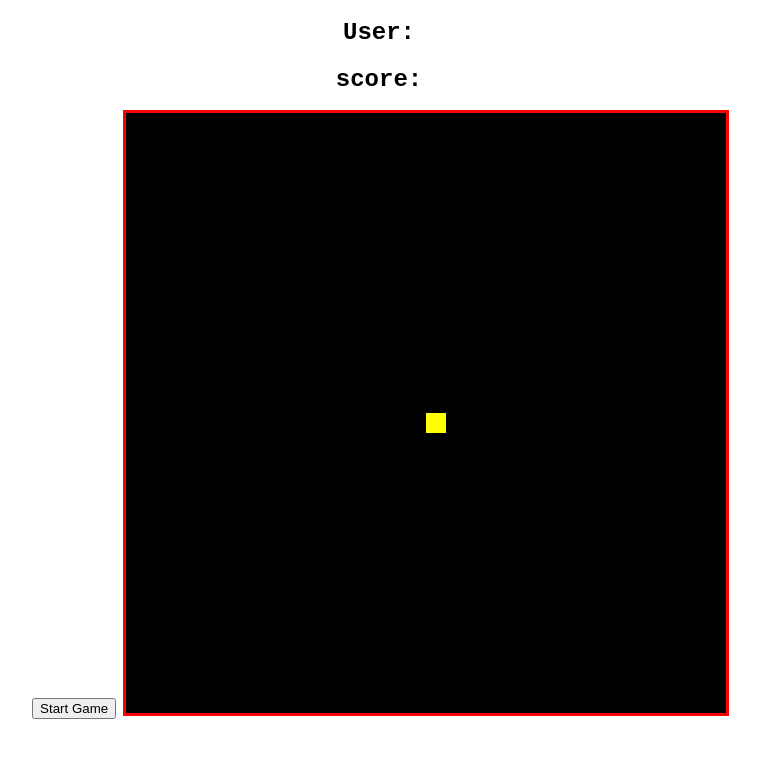
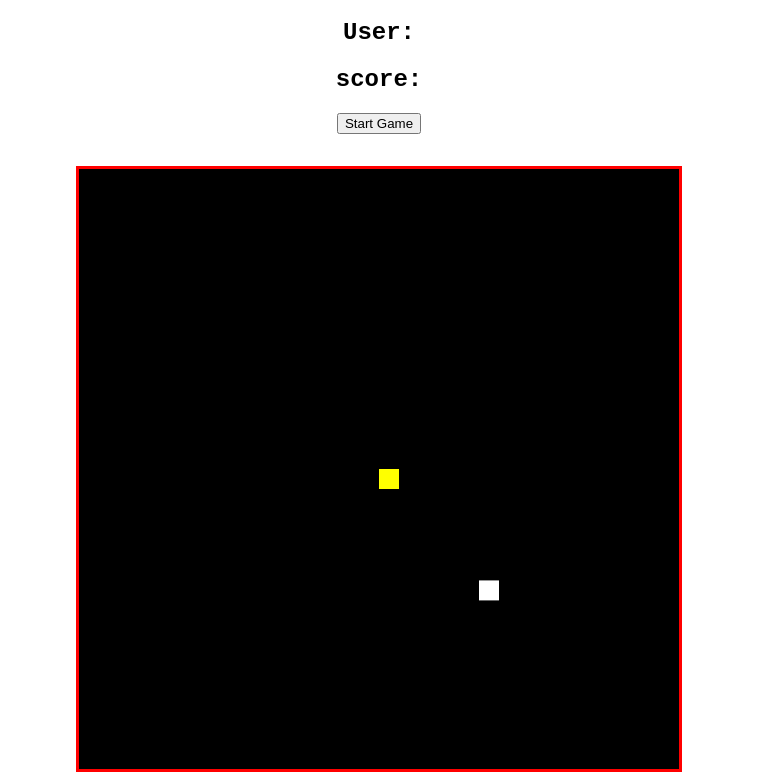
Before and after one commit to timothybrennanjr/Arcade, a plain HTML site: page index.html in a window 1280 px wide. Shown: the part 61-843 px from the top of the page, without its empty margins (261-1021 px from the left). Before the commit the page ends 800 px from the top, so only its background shows below. Drawn offline with Linux system fonts and the light colour scheme.

Commit message:
fixed my spawn food function.

```diff
--- a/index.css
+++ b/index.css
@@ -6,3 +6,6 @@ body {
     background-color: black;
     outline: red 3px solid;
 }
+.divMain{
+    padding-bottom: 35px;
+}
--- a/index.html
+++ b/index.html
@@ -1,19 +1,20 @@
 <!DOCTYPE html>
 <html lang="en">
   <head>
-  <meta charset="UTF-8">
-  <meta http-equiv="X-UA-Compatible" content="IE=edge">
-  <meta name="viewport" content="width=device-width, initial-scale=1.0">
-  <link rel="stylesheet" href="index.css">
+    <meta charset="UTF-8" />
+    <meta http-equiv="X-UA-Compatible" content="IE=edge" />
+    <meta name="viewport" content="width=device-width, initial-scale=1.0" />
+    <link rel="stylesheet" href="index.css" />
     <script defer src="index.js"></script>
     <title>SnakeGame</title>
   </head>
   <body>
+    <div class="divMain">
       <h1>Snake</h1>
-  <h2 id="user">User: </h2>
-  <h2 id="score">score: </h2>
-  <button id="startButton">Start Game</button>
-
+      <h2 id="user">User:</h2>
+      <h2 id="score">score:</h2>
+      <button id="startButton" onclick="startGame()">Start Game</button>
+    </div>
     <canvas id="board" height="600px" width="600px"></canvas>
   </body>
 </html>
--- a/index.js
+++ b/index.js
@@ -12,49 +12,61 @@ let snakeX = board.width / 2;
 // (let y = board.height) because goes up on the axis.
 let snakeY = board.height - 300;
 
-let foodX = board.width / 4;
-let foodY = board.height + 200;
+let foodX = 20;
+let foodY = 580;
 
+let snakeSizeWidth = 20
+let snakeSizeHeight = 20
 
 // the direction on the axis
 let snakeRight = 20;
 let snakeUp = -20;
 
+window.onload = function () {
+  document.addEventListener("keydown", (e) => {
+    keyPress(e);
+  });
+};
 
-// button to start game
-
-alert('Start Game');
-
-
-window.onload = function(){
-    document.addEventListener('keydown', (e) =>{
-      keyPress(e)
-    })
+function startGame(){
+foodSpawn()
+snakeSpawn()
 }
 
-function keyPress (e){
-    if(e.key === "ArrowRight"){
-        snakeX = snakeX + 20
-    }
-    if(e.key === "ArrowLeft"){
-        snakeX = snakeX + -20
-    }
-    if(e.key === "ArrowUp"){
-        snakeY = snakeY - 20
-    }
-    if(e.key === "ArrowDown"){
-        snakeY = snakeY + 20
-    }
+foodSpawn();
+
+function changeFood(){
+    min = 20
+    max = 580
+    return Math.random() * (max - min) + min;
 }
 
 
+function keyPress(e) {
+  if (e.key === "ArrowRight") {
+    snakeX = snakeX + 20;
+  }
+  if (e.key === "ArrowLeft") {
+    snakeX = snakeX + -20;
+  }
+  if (e.key === "ArrowUp") {
+    snakeY = snakeY - 20;
+  }
+  if (e.key === "ArrowDown") {
+    snakeY = snakeY + 20;
+  }
+  addToSnake()
+}
+
 function foodSpawn() {
-    snake.beginPath();
-    snake.rect(foodX, foodY, 20, 20);
-    snake.fillStyle = "White";
-    snake.fill();
-    snake.closePath();
-  }
+food.clearRect(0, 0, board.width, board.height);
+  food.beginPath();
+  food.rect(changeFood(), changeFood(), 20, 20);
+  food.fillStyle = "White";
+  food.fill();
+  food.closePath();
+}
+
 
 function snakeLooks() {
   snake.beginPath();
@@ -64,18 +76,31 @@ function snakeLooks() {
   snake.closePath();
 }
 
-function drawSnake(){
-    // this resets the block the snake is on before so it looks like it is moving.
-    snake.clearRect(0, 0, board.width, board.height);
-    snakeLooks();
-    // dx += snakeRight;
-    // dy += snakeUp;
-    if (snakeY < 0 || snakeY > board.height -20 || snakeX < 0 || snakeX > board.width-20){
-        endGame()
-    }
-    function endGame (){
-        alert("game over")
+function snakeSpawn() {
+  // this resets the block the snake is on before so it looks like it is moving.
+  snakeLooks();
+  snake.clearRect(0, 0, 0, 0);
+  // snakeX += snakeRight;
+//   snakeY += snakeUp;
+  if (
+    snakeY < 0 ||
+    snakeY > board.height - 20 ||
+    snakeX < 0 ||
+    snakeX > board.width - 20
+  ) {
+    endGame();
+  }
+
+}
+setInterval(snakeSpawn, 100);
+
+function endGame() {
+    alert("game over");
+  }
+
+function addToSnake(){
+    if (snakeX === foodX && snakeY === foodY){
+        snakeSizeHeight = snakeSizeHeight * 2;
+        foodSpawn()
     }
 }
-
-setInterval(drawSnake, 100);
```
Lines whose indentation alone changed are shown as unchanged.
